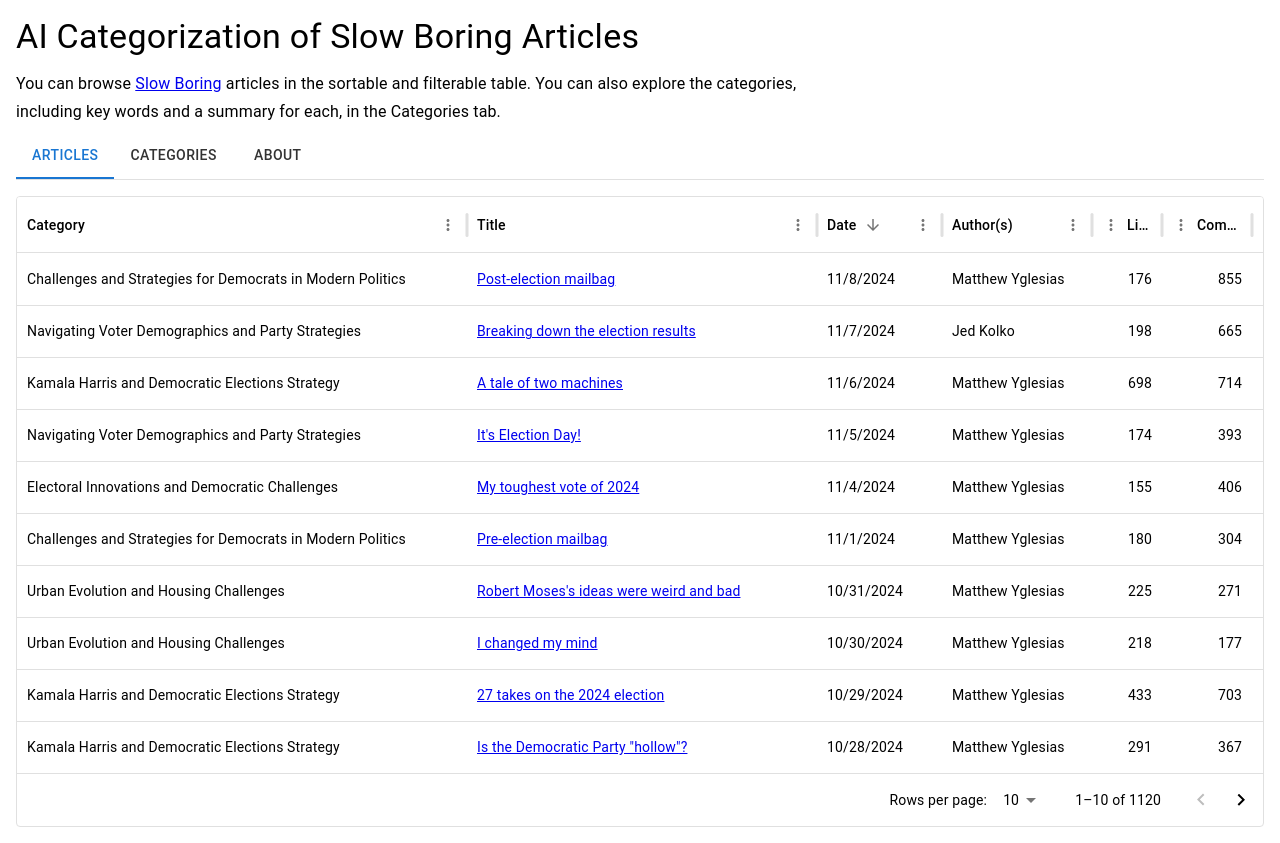
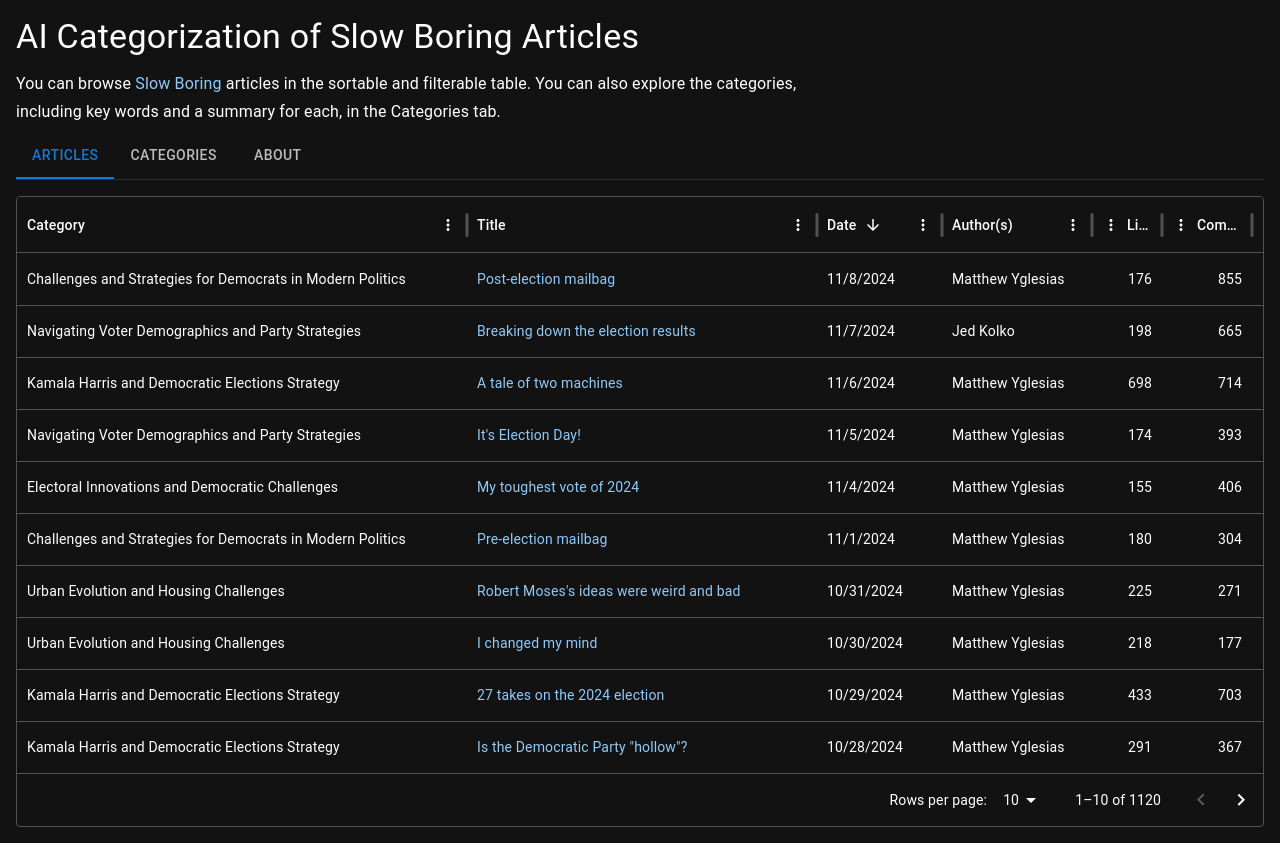
Before and after one commit to matthagy/sb_article_categories, a Next.js app in the folder sb_article_categories/: page / in a window 1280 px wide. Built offline with nearby package versions, Linux system fonts and the light colour scheme.

Commit message:
Experimenting w/ dark mode

```diff
--- a/sb_article_categories/app/page.tsx
+++ b/sb_article_categories/app/page.tsx
@@ -4,6 +4,7 @@
 import {ThemeProvider} from '@mui/material/styles';
 import CssBaseline from '@mui/material/CssBaseline';
 import theme from './theme';
+import './styles.css';
 
 export default function Home() {
     return (
--- /dev/null
+++ b/sb_article_categories/app/styles.css
@@ -0,0 +1,4 @@
+a, a:visited, a:hover  {
+    color: #90caf9;
+    text-decoration: none;
+}
--- a/sb_article_categories/app/theme.ts
+++ b/sb_article_categories/app/theme.ts
@@ -2,7 +2,7 @@
 
 const theme = createTheme({
     palette: {
-        mode: 'light', // or 'dark', depending on your preference
+        mode: 'dark',
         primary: {
             main: '#1976d2',
         },
@@ -10,12 +10,12 @@
             main: '#dc004e',
         },
         background: {
-            default: '#ffffff',
-            paper: '#f4f4f4',
+            default: '#121212',
+            paper: '#1e1e1e',
         },
         text: {
-            primary: '#000000',
-            secondary: '#333333',
+            primary: '#ffffff',
+            secondary: '#bbbbbb',
         },
     },
 });
```
